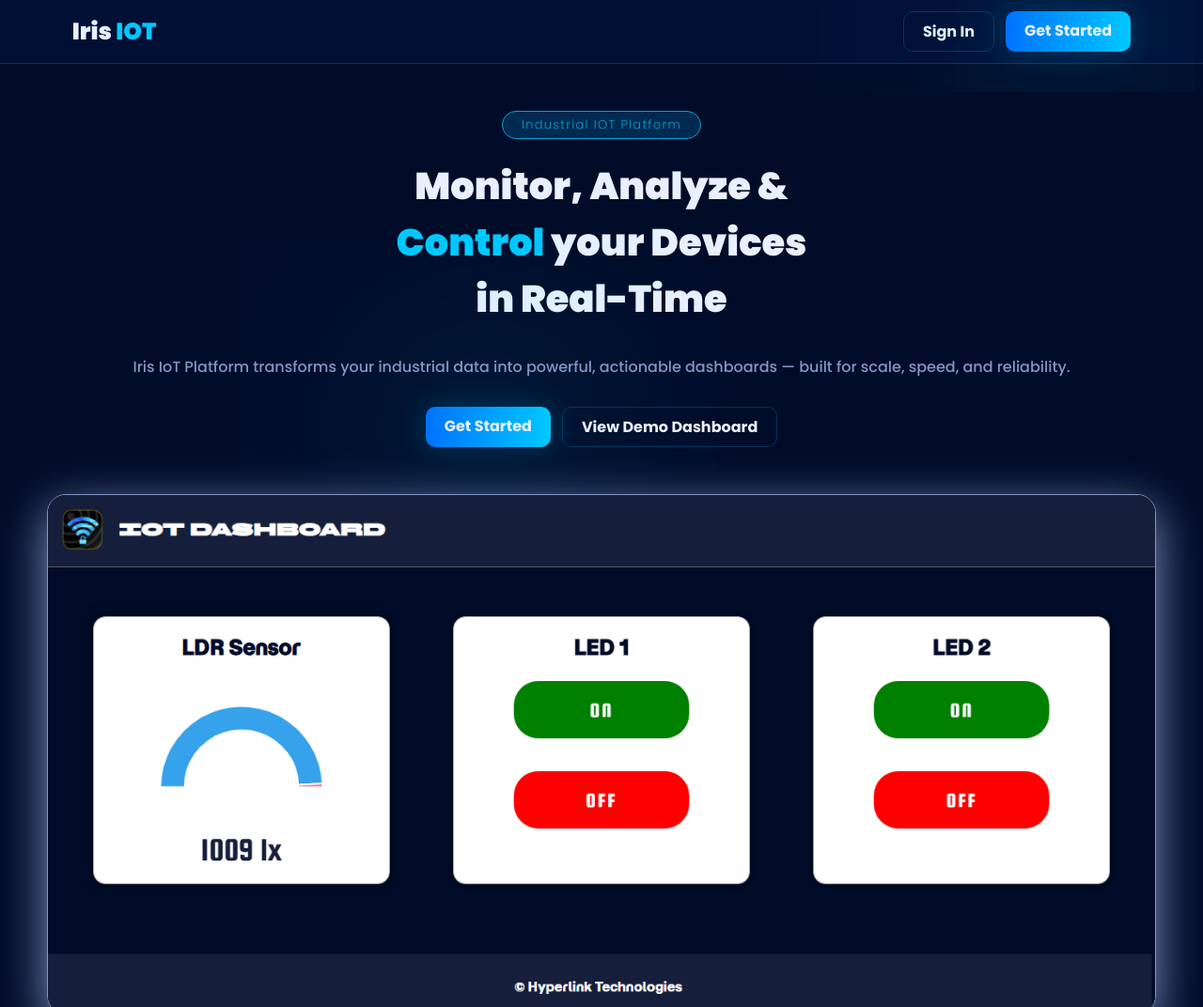
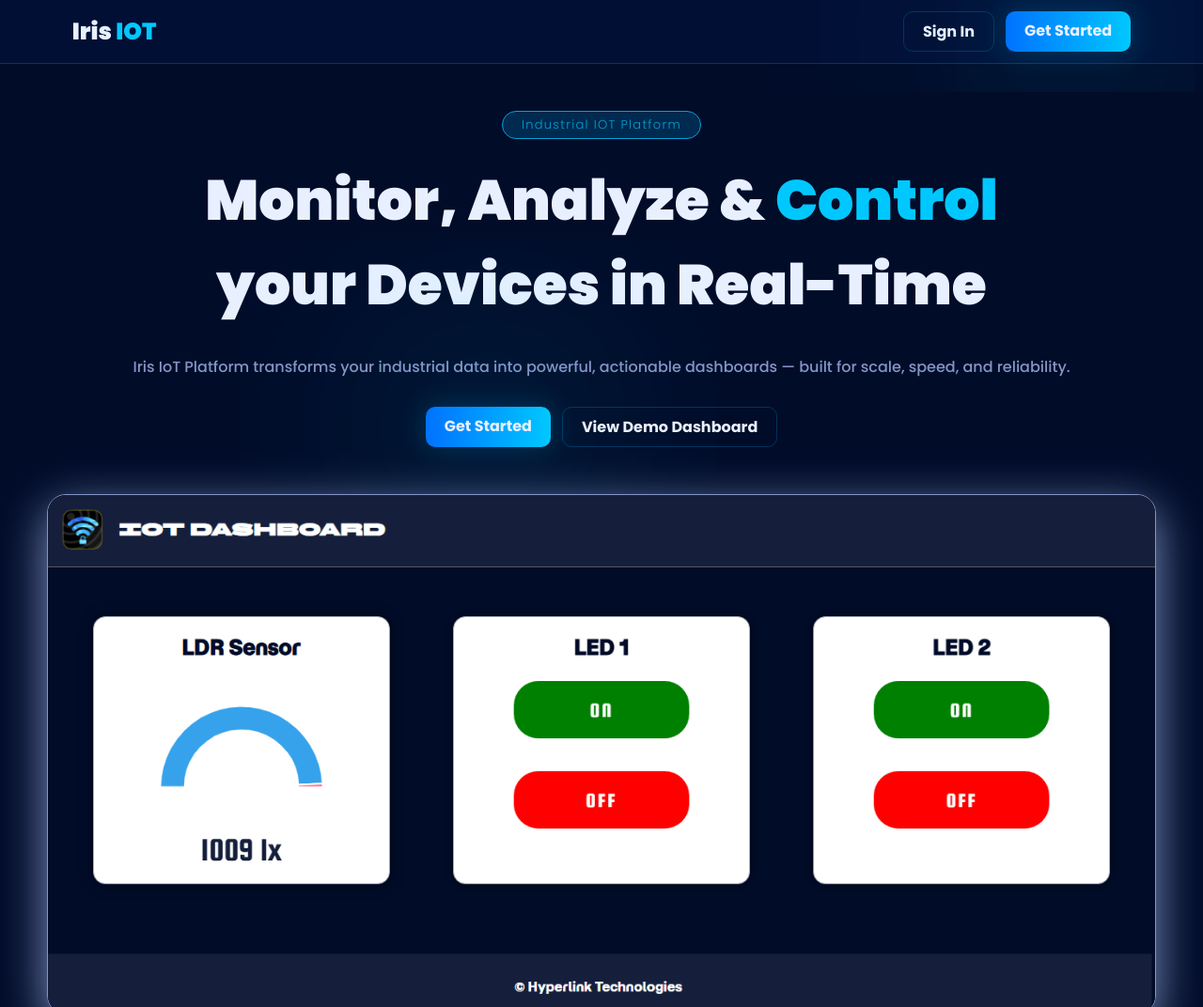
Before and after one commit to SS-2302/Iris-IOT-dashboard, a plain HTML site: page index.html in a window 1280 px wide. Shown: the top 1072 px of the page at 94% size. Drawn offline with Linux system fonts and the light colour scheme.

Commit message:
update hero section

```diff
--- a/index.html
+++ b/index.html
@@ -25,7 +25,7 @@
             <p>Industrial IOT Platform</p>
         </div>
         <div class="heading">
-            <h1>Monitor, Analyze & <br><span>Control</span> your Devices <br>in Real-Time</h1>
+            <h1>Monitor, Analyze & <span>Control</span> <br>your Devices in Real-Time</h1>
             <p>Iris IoT Platform transforms your industrial data into powerful, actionable dashboards — built for scale, speed, and reliability.</p>
         </div>
         <div class="cta-btn">
--- a/style.css
+++ b/style.css
@@ -33,8 +33,6 @@ h1, h2, h3, h4,nav,.syne { font-family: 'Poppins', sans-serif; }
   100% { opacity: 1; transform: translateY(0); }
 }
 
-.reveal { opacity:0; transform:translateY(32px); transition:opacity .7s ease, transform .7s ease; }
-.reveal.visible { opacity:1; transform:none; }
 
 nav{
     position: static; top:0; left:0; right:0; z-index: 1;
@@ -124,7 +122,7 @@ span{
 .heading h1{
     font-weight: 900;
     padding: 20px;
-    font-size: 40px;
+    font-size: 60px;
     animation: fadeInUp ease-in 0.3s;
 }
 
```
